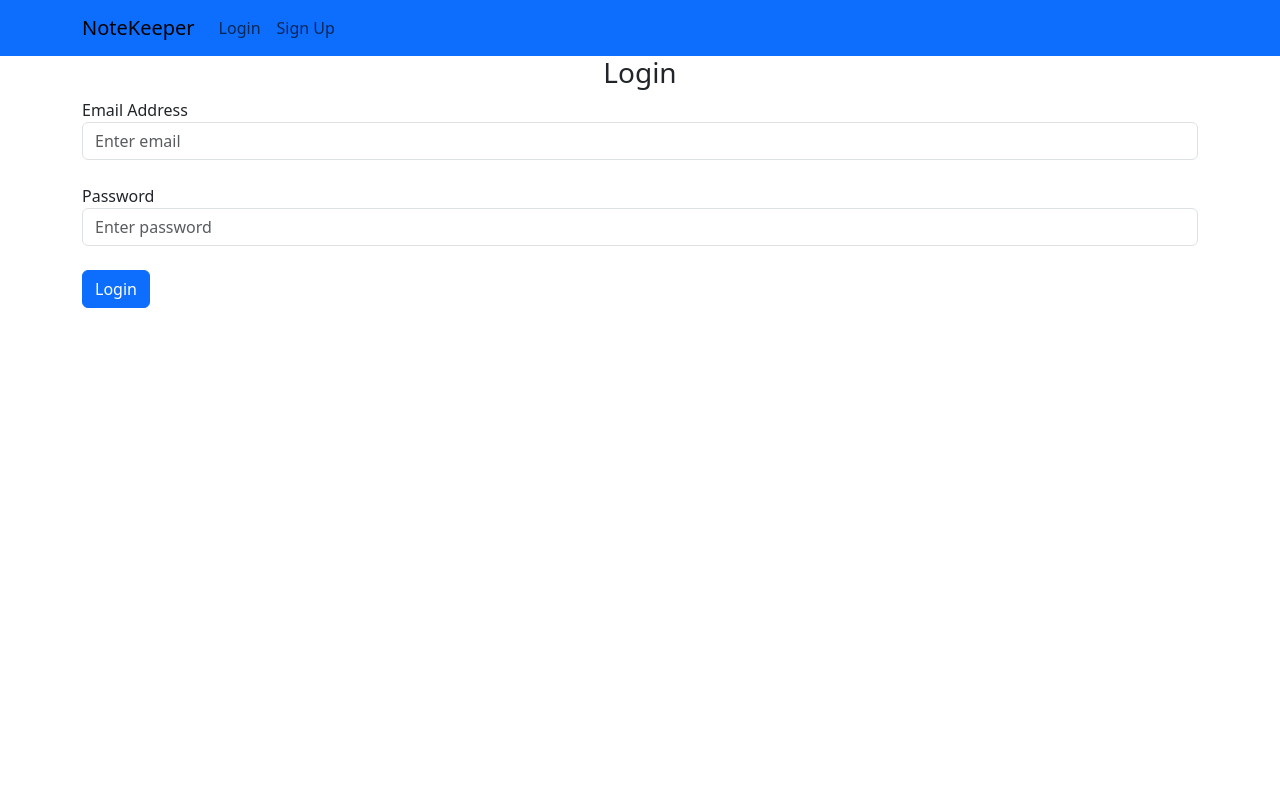
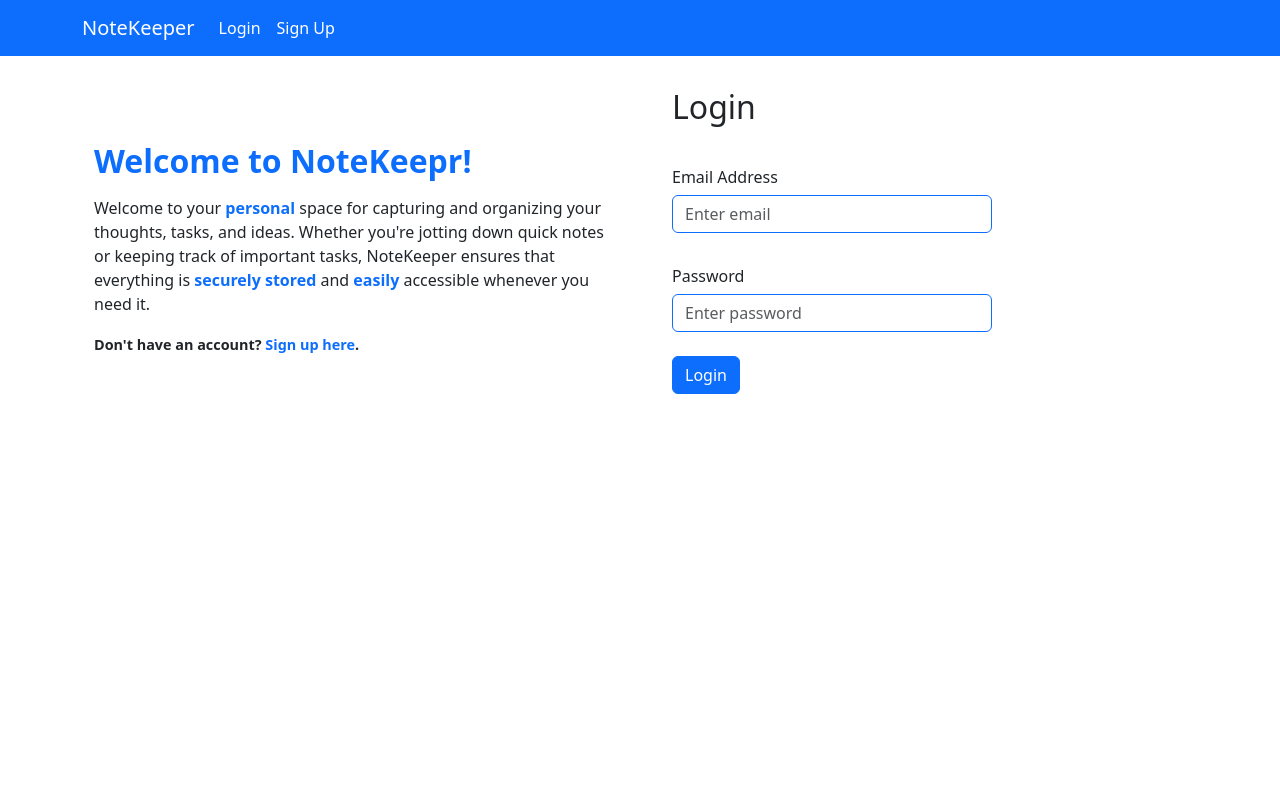
Before and after one commit to Mohammed-Abdelmoneim/NoteKeeper, a Flask app: page /login in a window 1280 px wide. Run offline with Flask 3, Linux system fonts and the light colour scheme; some libraries are stand-ins or nearby versions.

Commit message:
edit some stuff

```diff
--- /dev/null
+++ b/website/static/style.css
@@ -0,0 +1,81 @@
+body {
+  width: 100%;
+  height: 100vh;
+}
+.navbar-brand,
+.navbar-nav a {
+  color: #fff !important;
+}
+h3 {
+  margin: 1.5rem 0 0.3rem;
+}
+.home-form {
+  display: grid;
+  grid-template-columns: 7fr 1fr;
+  align-items: center;
+  align-content: center;
+  gap: 0.5rem;
+  margin: 0 auto;
+}
+
+.home-form button {
+  padding: 0.5rem 2rem;
+  font-weight: 700;
+  float: right;
+}
+.home-form textarea {
+  border: 1px solid #0d6efd;
+  outline: none;
+}
+
+#notes {
+  margin: 1rem 0;
+}
+label {
+  margin: 0.4rem 0;
+}
+input {
+  width: 20rem !important;
+  border: 1px solid #0d6efd !important;
+}
+#notes li {
+  background-color: #0d6efd;
+  color: #fff;
+  font-weight: bold;
+  border-radius: 0.5rem;
+  margin: 0.3rem 0;
+}
+button[type="button"] {
+  float: right;
+  color: #fff !important;
+  border-radius: 0.3rem;
+}
+
+.login-page {
+  display: grid;
+  grid-template-columns: repeat(auto-fit, minmax(250px, 1fr));
+  gap: 4rem;
+  align-items: center;
+  margin: 1rem 0;
+}
+.login-page form,
+.sign-up-form button {
+  margin: 0 0 2rem;
+}
+.strong {
+  color: #0d6efd;
+}
+.strong-sign-up {
+  font-size: 0.9rem;
+}
+.strong-sign-up a {
+  text-decoration: none;
+}
+.login-h {
+  margin: 1rem 0 2rem;
+}
+.welcome-h {
+  color: #0d6efd;
+  font-weight: 600;
+  margin: 0 0 1rem;
+}
--- a/website/templates/base.html
+++ b/website/templates/base.html
@@ -10,6 +10,7 @@
       integrity="sha384-QWTKZyjpPEjISv5WaRU9OFeRpok6YctnYmDr5pNlyT2bRjXh0JMhjY6hW+ALEwIH"
       crossorigin="anonymous"
     />
+    <link href="../static/style.css" rel="stylesheet" />
   </head>
   <body>
     <nav class="navbar navbar-expand-lg navbar-light bg-primary">
@@ -39,11 +40,11 @@
         </div>
       </div>
     </nav>
-
     {% with messages = get_flashed_messages(with_categories=true) %} {% if
     messages %} {% for category, message in messages %} {% if category == 'fail'
     %}
     <div class="alert alert-danger alter-dismissable fade show" role="alert">
+      <div class="container">
         {{ message }}
         <button
           type="button"
@@ -52,8 +53,10 @@
           aria-label="Close"
         ></button>
       </div>
+    </div>
     {% else %}
     <div class="alert alert-success alter-dismissable fade show" role="alert">
+      <div class="container">
         {{ message }}
         <button
           type="button"
@@ -61,6 +64,7 @@
           data-dismiss="alert"
           aria-label="Close"
         ></button>
+      </div>
     </div>
     {% endif %} {% endfor %} {% endif %} {% endwith %}
 
--- a/website/templates/login.html
+++ b/website/templates/login.html
@@ -1,7 +1,24 @@
 {% extends "base.html" %} {% block title %}Login{% endblock %} {% block content
 %}
+<div class="container login-page">
+  <div class="welcome-side">
+    <h2 class="welcome-h">Welcome to NoteKeepr!</h2>
+    <p>
+      Welcome to your <strong class="strong">personal</strong> space for
+      capturing and organizing your thoughts, tasks, and ideas. Whether you're
+      jotting down quick notes or keeping track of important tasks, NoteKeeper
+      ensures that everything is
+      <strong class="strong">securely stored</strong> and
+      <strong class="strong">easily</strong> accessible whenever you need it.
+    </p>
+
+    <strong class="strong-sign-up">
+      Don't have an account?
+      <a href="/sign-up" id="signUp">Sign up here</a>.
+    </strong>
+  </div>
   <form method="POST">
-  <h3 align="center">Login</h3>
+    <h2 class="login-h">Login</h2>
     <div class="form-group">
       <label for="email">Email Address</label>
       <input
@@ -26,4 +43,5 @@
     <br />
     <button type="submit" class="btn btn-primary">Login</button>
   </form>
+</div>
 {% endblock %}
--- a/website/templates/sign_up.html
+++ b/website/templates/sign_up.html
@@ -1,6 +1,6 @@
 {% extends "base.html" %} {% block title %}Sign Up{% endblock %} {% block
 content %}
-<form method="POST">
+<form method="POST" class="sign-up-form">
   <h3 align="center">Sign Up</h3>
   <div class="form-group">
     <label for="email">Email Address</label>
```
Also changed, not shown: website/templates/home.html (+15 -14 lines), instance/database.db. Lines whose indentation alone changed are shown as unchanged.
